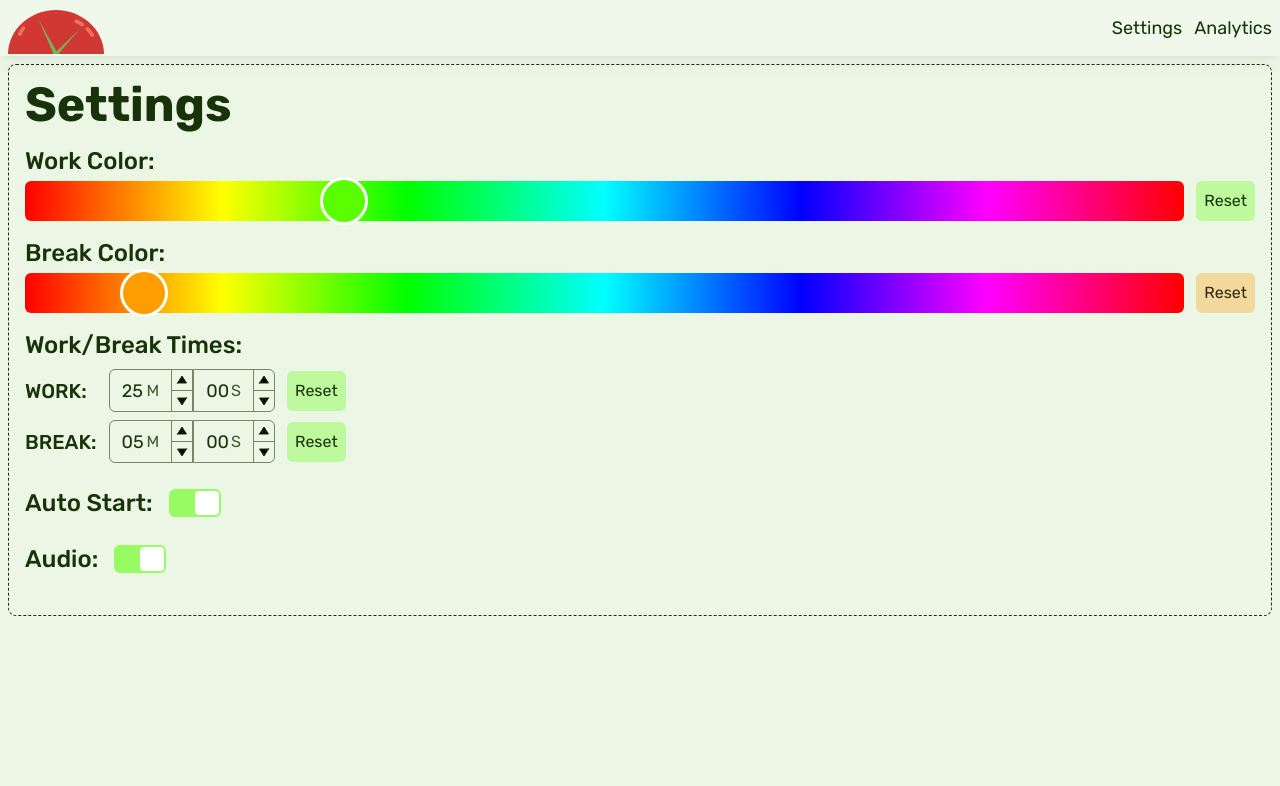
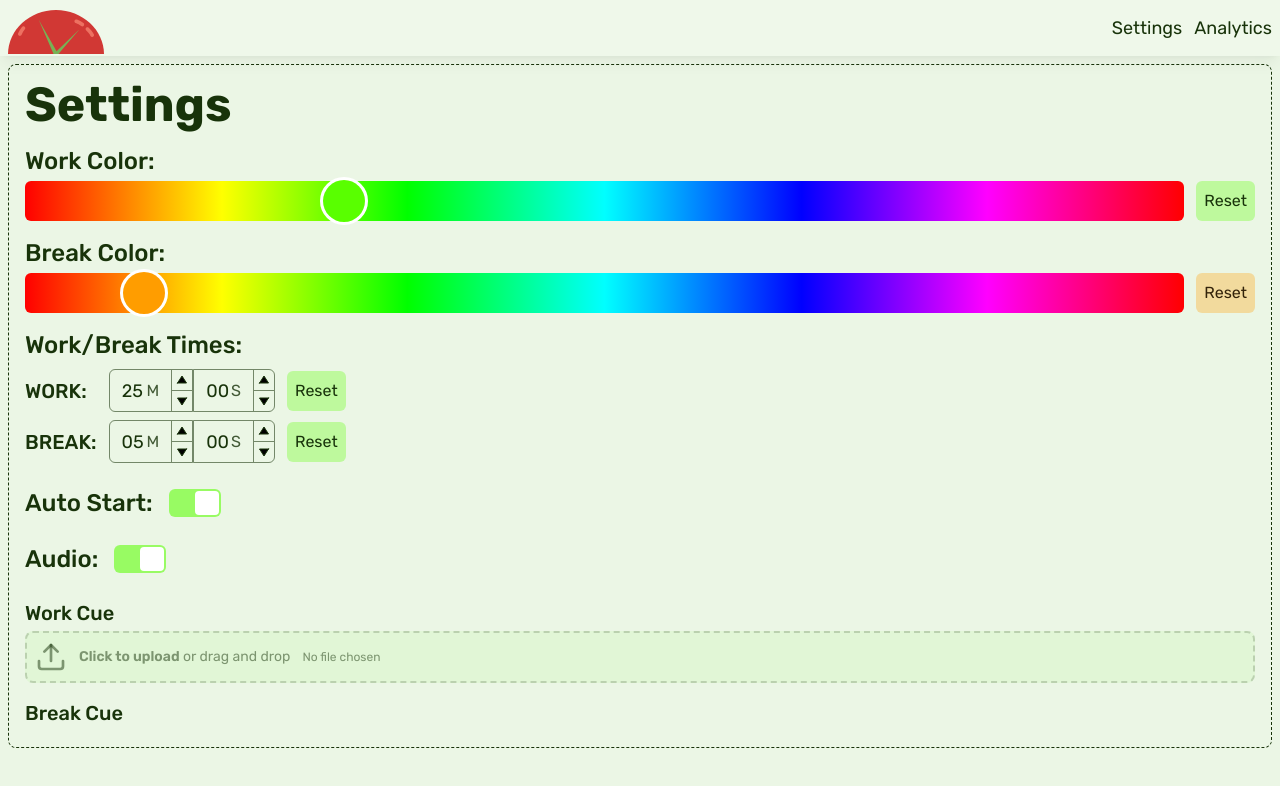
Before and after one commit to SyntaxBox/pomobit, a React (Vite) app: page /settings in a window 1280 px wide. Shown: the top 786 px of the page. Built offline with nearby package versions, Linux system fonts and the light colour scheme.

Commit message:
Update settings-page.tsx

```diff
--- a/src/routes/settings-page.tsx
+++ b/src/routes/settings-page.tsx
@@ -1,7 +1,7 @@
 import { TimeInput } from "../components/time-input";
 import { useUI } from "../hooks";
 import { DEFAULT_SETTINGS, useSettings } from "../hooks/useSettings";
-import { Button, Container, H3, Hue, Switch, Title } from "../ui";
+import { Button, Container, FileInput, H3, Hue, Switch, Title } from "../ui";
 import { H4 } from "../ui/h4";
 
 export default function SettingsPage() {
@@ -133,6 +133,15 @@ export default function SettingsPage() {
               pallet={currentPallet}
             />
           </div>
+          <div>
+            <div>
+              <H4>Work Cue</H4>
+              <FileInput pallet={currentPallet} />
+            </div>
+            <div>
+              <H4>Break Cue</H4>
+            </div>
+          </div>
         </div>
       </Container>
     </section>
```
